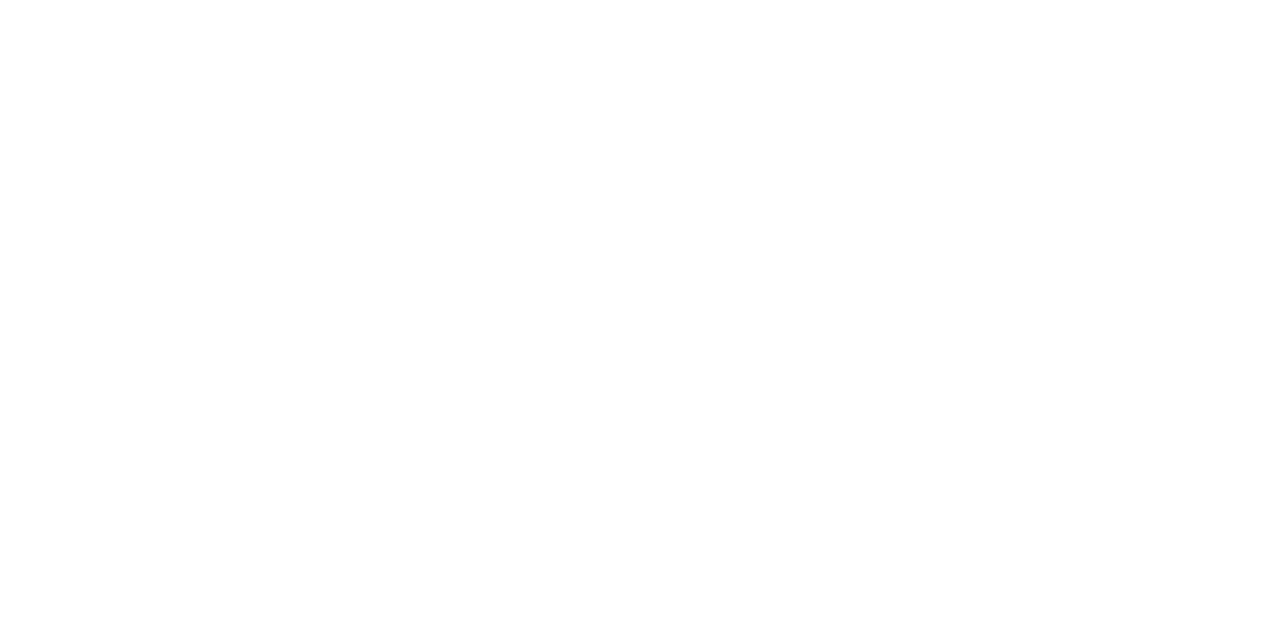
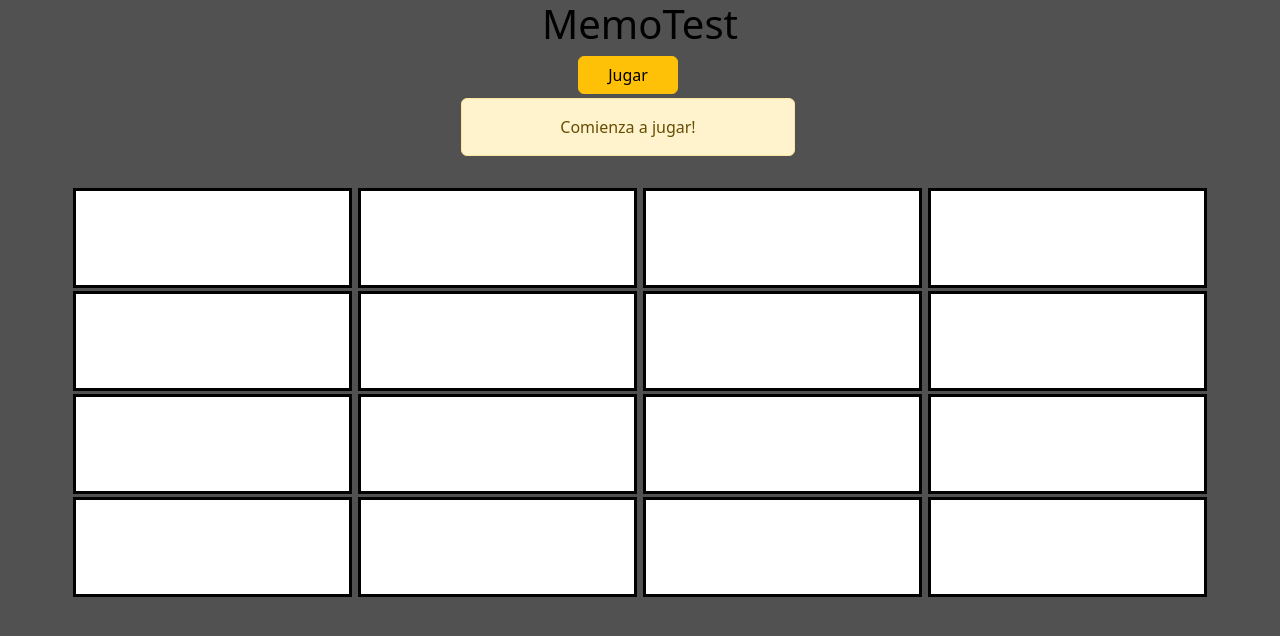
Before and after one commit to Rodrigo-ade/memo-test, a website: page index.html in a window 1280 px wide. Drawn offline with nearby package versions, Linux system fonts and the light colour scheme.

Commit message:
Agrega el tablero de juego
Para jugar al memo test , es necesario un tablero con fichas y un panel de usuario.

```diff
--- a/index.html
+++ b/index.html
@@ -8,7 +8,46 @@
     <link rel='stylesheet' href='src/main.css'>
     <link rel='stylesheet' href='./node_modules/bootstrap/dist/css/bootstrap.min.css'>
 </head>
-<body>
+<body class="container">
+    <div class="row text-center" id="panel-usuario">
+        <h1>MemoTest</h1>
+
+        <div class="row">
+            <button type="button" class="btn btn-warning mx-auto">Jugar</button>
+        </div>
+        <div class="row mt-1">
+            <div class="alert alert-warning" role="alert">
+                Comienza a jugar!
+            </div>
+        </div>
+    </div>
+
+    <div class="mt-3" id="tablero">
+        <div class="row">
+            <div class="col ficha"></div>
+            <div class="col ficha"></div>
+            <div class="col ficha"></div>
+            <div class="col ficha"></div>
+        </div>
+        <div class="row">
+            <div class="col ficha"></div>
+            <div class="col ficha"></div>
+            <div class="col ficha"></div>
+            <div class="col ficha"></div>
+        </div>
+        <div class="row">
+            <div class="col ficha"></div>
+            <div class="col ficha"></div>
+            <div class="col ficha"></div>
+            <div class="col ficha"></div>
+        </div>
+        <div class="row">
+            <div class="col ficha"></div>
+            <div class="col ficha"></div>
+            <div class="col ficha"></div>
+            <div class="col ficha"></div>
+        </div>
+    </div>
 
     <script src='src/index.js'></script>
 </body>
--- a/src/main.css
+++ b/src/main.css
@@ -0,0 +1,56 @@
+body{
+    background-color: rgb(81, 81, 81) !important;
+    margin: 0;
+}
+
+h1{
+    color: rgb(0, 0, 0) !important;
+}
+
+.alert{
+    width: 30% !important;
+    margin: 0 auto;
+}
+
+.btn{
+    width: 100px !important;
+}
+
+.ficha{
+    background-color: rgb(255, 255, 255);
+    margin: 3px;
+    border: 3px solid black;
+    height: 100px;
+}
+
+.rojo{
+    background-color: red;
+}
+
+.azul{
+    background-color: blue;
+}
+
+.amarillo{
+    background-color: yellow;
+}
+
+.verde{
+    background-color: green;
+}
+
+.celeste{
+    background-color: skyblue
+}
+
+.naranja{
+    background-color: orange;
+}
+
+.violeta{
+    background-color: violet;
+}
+
+.blanco{
+    background-color: white;
+}
```
